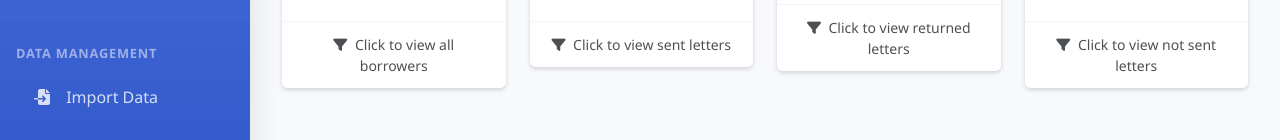
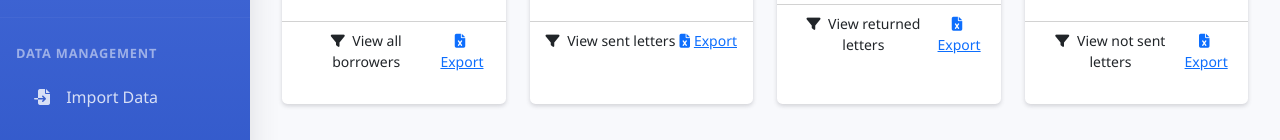
Before and after one commit to khemrajsawant/om-borrower, a Python web app: template templates/index.html in a window 1280 px wide. Shown: the part 316-456 px from the top of the page. Run offline with Jinja, Linux system fonts and the light colour scheme; the template is opened without the code that fills it, so the values that code supplies are empty; some libraries are stand-ins or nearby versions.

Commit message:
Add data export functionality to stat cards
Replit-Commit-Author: Agent
Replit-Commit-Session-Id: a5e1f391-cb4c-41d0-8d77-d8a7be95ab6c
Replit-Commit-Screenshot-Url: https://storage.googleapis.com/screenshot-production-us-central1/fc843cb2-e32d-4375-9e2f-c05176b22e13/95ffad3e-de0d-4260-9ef3-f043e005ce35.jpg

```diff
--- a/templates/index.html
+++ b/templates/index.html
@@ -135,8 +135,9 @@
                         </div>
                     </div>
                 </div>
-                <div class="card-footer text-center bg-transparent small">
-                    <i class="fas fa-filter me-1"></i> Click to view all borrowers
+                <div class="card-footer text-center bg-transparent small d-flex justify-content-between">
+                    <span><i class="fas fa-filter me-1"></i> View all borrowers</span>
+                    <a href="#" class="export-link" data-filter="all"><i class="fas fa-file-excel me-1"></i>Export</a>
                 </div>
             </div>
         </a>
@@ -160,8 +161,9 @@
                         </div>
                     </div>
                 </div>
-                <div class="card-footer text-center bg-transparent small">
-                    <i class="fas fa-filter me-1"></i> Click to view sent letters
+                <div class="card-footer text-center bg-transparent small d-flex justify-content-between">
+                    <span><i class="fas fa-filter me-1"></i> View sent letters</span>
+                    <a href="#" class="export-link" data-filter="sent"><i class="fas fa-file-excel me-1"></i>Export</a>
                 </div>
             </div>
         </a>
@@ -185,8 +187,9 @@
                         </div>
                     </div>
                 </div>
-                <div class="card-footer text-center bg-transparent small">
-                    <i class="fas fa-filter me-1"></i> Click to view returned letters
+                <div class="card-footer text-center bg-transparent small d-flex justify-content-between">
+                    <span><i class="fas fa-filter me-1"></i> View returned letters</span>
+                    <a href="#" class="export-link" data-filter="returned"><i class="fas fa-file-excel me-1"></i>Export</a>
                 </div>
             </div>
         </a>
@@ -210,8 +213,9 @@
                         </div>
                     </div>
                 </div>
-                <div class="card-footer text-center bg-transparent small">
-                    <i class="fas fa-filter me-1"></i> Click to view not sent letters
+                <div class="card-footer text-center bg-transparent small d-flex justify-content-between">
+                    <span><i class="fas fa-filter me-1"></i> View not sent letters</span>
+                    <a href="#" class="export-link" data-filter="not-sent"><i class="fas fa-file-excel me-1"></i>Export</a>
                 </div>
             </div>
         </a>
@@ -641,6 +645,35 @@
             filterBorrowers('not-sent');
         });
 
+        // Handle export links on stat cards
+        document.querySelectorAll('.export-link').forEach(link => {
+            link.addEventListener('click', function(e) {
+                e.preventDefault();
+                e.stopPropagation(); // Prevent triggering the parent card click
+
+                const filterType = this.getAttribute('data-filter');
+                let filteredBorrowers = [];
+                let exportTitle = 'All Borrowers';
+
+                // Apply filtering based on the link clicked
+                if (filterType === 'all') {
+                    filteredBorrowers = allBorrowers;
+                    exportTitle = 'All Borrowers';
+                } else if (filterType === 'sent') {
+                    filteredBorrowers = allBorrowers.filter(b => b.letter_status === 'Send');
+                    exportTitle = 'Letters Sent';
+                } else if (filterType === 'returned') {
+                    filteredBorrowers = allBorrowers.filter(b => b.letter_status === 'Returned Back');
+                    exportTitle = 'Letters Returned';
+                } else if (filterType === 'not-sent') {
+                    filteredBorrowers = allBorrowers.filter(b => b.letter_status === 'Not Send');
+                    exportTitle = 'Letters Not Sent';
+                }
+
+                exportToExcel(filteredBorrowers, exportTitle);
+            });
+        });
+
         // Add hover effect to stat cards
         document.querySelectorAll('.card-link').forEach(card => {
             card.addEventListener('mouseenter', function() {
```
Also changed, not shown: static/css/styles.css (+27 -0 lines).
